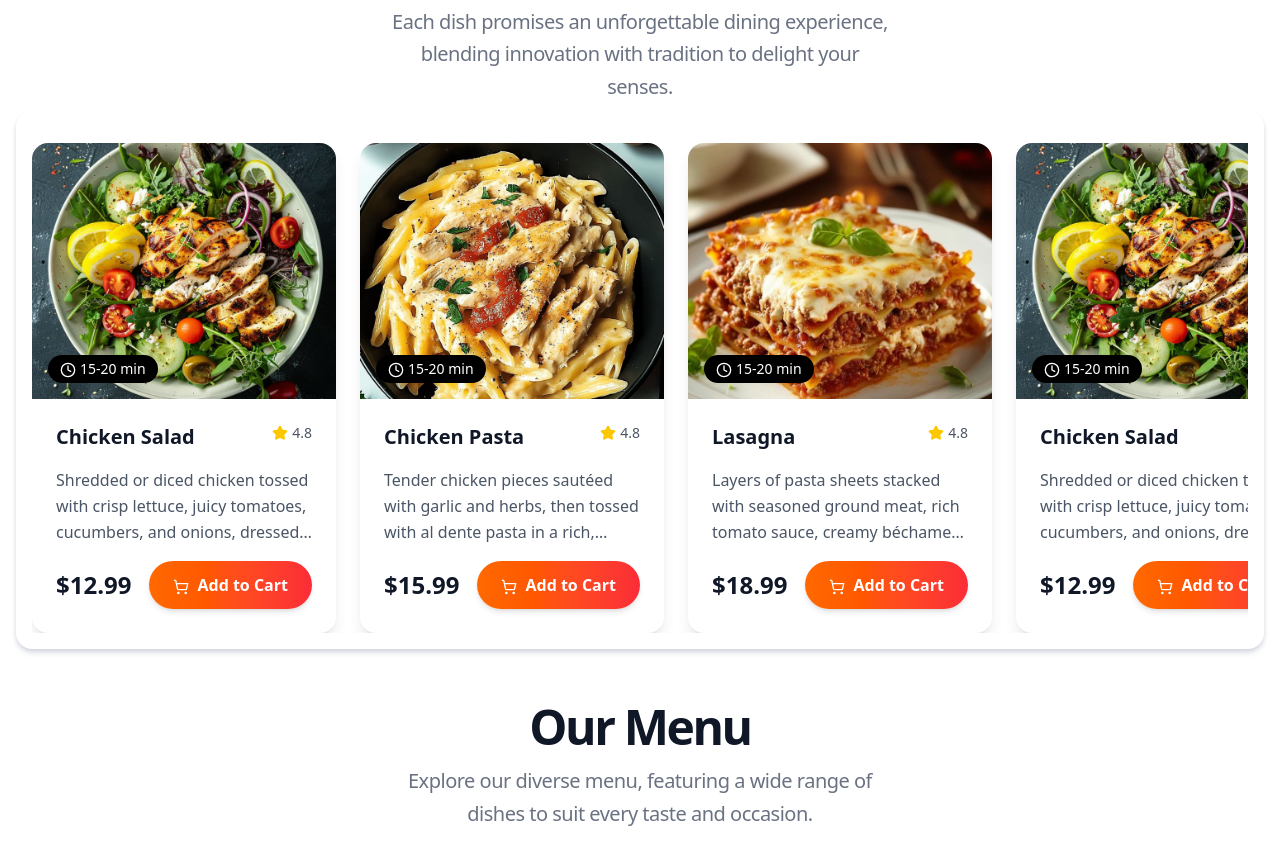
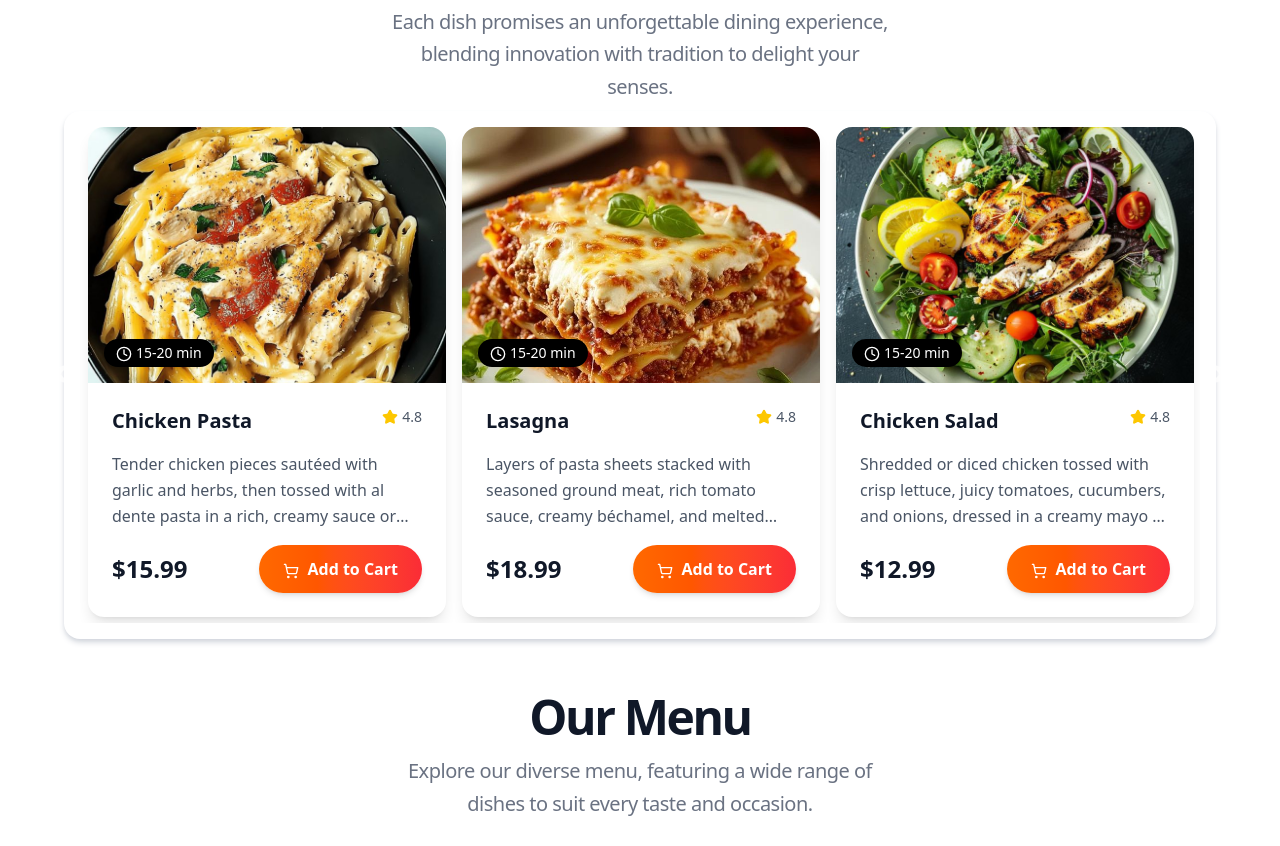
Before and after one commit to Samhith06/Foodman2.0, a React (Vite) app: page /main in a window 1280 px wide. Shown: the part 713-1559 px from the top of the page. Built offline with nearby package versions, Linux system fonts and the light colour scheme.

Commit message:
Done with the carasole

```diff
--- a/package.json
+++ b/package.json
@@ -17,6 +17,7 @@
     "react-dom": "^19.1.1",
     "react-router-dom": "^7.8.1",
     "react-slick": "^0.31.0",
+    "slick-carousel": "^1.8.1",
     "tailwindcss": "^4.1.12"
   },
   "devDependencies": {
--- a/src/pages/MainPage/components/specialdishes.jsx
+++ b/src/pages/MainPage/components/specialdishes.jsx
@@ -1,6 +1,13 @@
 import React from "react";
 import { Heart, Star, ShoppingCart, Clock } from "lucide-react";
-function SpecialDishes({ img, alt, description, price, rating = 4.8, cookTime = "15-20 min" }){
+function SpecialDishes({
+  img,
+  alt,
+  description,
+  price,
+  rating = 4.8,
+  cookTime = "15-20 min",
+}) {
   return (
     <div className="group bg-white rounded-2xl shadow-lg hover:shadow-2xl transition-all duration-300 overflow-hidden transform hover:-translate-y-2 max-w-sm mx-auto">
       {/* Image Container */}
--- a/src/pages/MainPage/index.jsx
+++ b/src/pages/MainPage/index.jsx
@@ -13,6 +13,8 @@ import dessert from "../../assets/Images/Dessert.jpeg";
 import snack from "../../assets/Images/Snacks.jpeg";
 import all from "../../assets/Images/All_items.jpeg";
 import Slider from "react-slick";
+import "slick-carousel/slick/slick.css";
+import "slick-carousel/slick/slick-theme.css";
 
 export const MainPage = () => {
   const [selectedCategory, setSelectedCategory] = useState("All Items");
@@ -26,7 +28,28 @@ export const MainPage = () => {
   ];
   console.log("Selected Category:", selectedCategory);
   console.log("Selected Timing:", selectedTiming);
+  let sliderRef = useRef(null);
+  const play = () => {
+    sliderRef.slickPlay();
+  };
+  const pause = () => {
+    sliderRef.slickPause();
+  };
 
+  const settings = {
+    dots: false,
+    infinite: true,
+    slidesToShow: 3,
+    slidesToScroll: 1,
+    autoplay: true,
+    autoplaySpeed: 3000,
+    swipeToSlide: true,
+    pauseOnHover: true,
+    responsive: [
+      { breakpoint: 1024, settings: { slidesToShow: 2 } },
+      { breakpoint: 640, settings: { slidesToShow: 1 } },
+    ],
+  };
   return (
     <div>
       <Header path="/main" />
@@ -40,9 +63,35 @@ export const MainPage = () => {
           innovation with tradition to delight your senses.
         </p>
       </div>
-      <section className="bg-white p-4 m-4 mt-2 pt-2 2xl:p-8 2xl:m-8 text-center hover:shadow-lg rounded-2xl shadow-gray-300 shadow-md">
-        <div className="flex overflow-x-auto gap-6 2xl:gap-10 mt-6 scrollbar-hide">
-          <div className="flex-shrink-0 w-[80%] sm:w-[50%] md:w-[33%] lg:w-1/4 min-w-[250px] 2xl:w-1/8">
+      <section className="bg-white p-4 m-4 mt-2 2xl:p-8 2xl:m-8 text-center hover:shadow-lg rounded-2xl shadow-gray-300 shadow-md w-full max-w-6xl mx-auto">
+        <Slider {...settings}>
+          <div className="px-2">
+            <SpecialDishes
+              img={card1}
+              alt="Chicken Salad"
+              description="Shredded or diced chicken tossed with crisp lettuce, juicy tomatoes, cucumbers, and onions, dressed in a creamy mayo or tangy vinaigrette for a refreshing, protein-packed dish bursting with flavor and crunch."
+              price="$12.99"
+              className="mx-2"
+            />
+          </div>
+          <div className="px-2">
+            <SpecialDishes
+              img={card2}
+              alt="Chicken Pasta"
+              description="Tender chicken pieces sautéed with garlic and herbs, then tossed with al dente pasta in a rich, creamy sauce or zesty tomato base, blended with veggies like bell peppers and spinach for a satisfying, flavorful meal."
+              price="$15.99"
+              className="mx-2"
+            />
+          </div>
+          <div className="px-2">
+            <SpecialDishes
+              img={card3}
+              alt="Lasagna"
+              description="Layers of pasta sheets stacked with seasoned ground meat, rich tomato sauce, creamy béchamel, and melted cheese, baked to golden perfection for a hearty, comforting Italian classic full of bold, savory flavor."
+              price="$18.99"
+            />
+          </div>
+          <div className="px-2">
             <SpecialDishes
               img={card1}
               alt="Chicken Salad"
@@ -50,8 +99,7 @@ export const MainPage = () => {
               price="$12.99"
             />
           </div>
-
-          <div className="flex-shrink-0 w-[80%] sm:w-[50%] md:w-[33%] lg:w-1/4 min-w-[250px] 2xl:w-1/8">
+          <div className="px-2">
             <SpecialDishes
               img={card2}
               alt="Chicken Pasta"
@@ -59,8 +107,7 @@ export const MainPage = () => {
               price="$15.99"
             />
           </div>
-
-          <div className="flex-shrink-0 w-[80%] sm:w-[50%] md:w-[33%] lg:w-1/4 min-w-[250px] 2xl:w-1/8">
+          <div className="px-2">
             <SpecialDishes
               img={card3}
               alt="Lasagna"
@@ -68,32 +115,7 @@ export const MainPage = () => {
               price="$18.99"
             />
           </div>
-          <div className="flex-shrink-0 w-[80%] sm:w-[50%] md:w-[33%] lg:w-1/4 min-w-[250px] 2xl:w-1/8">
-            <SpecialDishes
-              img={card1}
-              alt="Chicken Salad"
-              description="Shredded or diced chicken tossed with crisp lettuce, juicy tomatoes, cucumbers, and onions, dressed in a creamy mayo or tangy vinaigrette for a refreshing, protein-packed dish bursting with flavor and crunch."
-              price="$12.99"
-            />
-          </div>
-
-          <div className="flex-shrink-0 w-[80%] sm:w-[50%] md:w-[33%] lg:w-1/4 min-w-[250px] 2xl:w-1/8">
-            <SpecialDishes
-              img={card2}
-              alt="Chicken Pasta"
-              description="Tender chicken pieces sautéed with garlic and herbs, then tossed with al dente pasta in a rich, creamy sauce or zesty tomato base, blended with veggies like bell peppers and spinach for a satisfying, flavorful meal."
-              price="$15.99"
-            />
-          </div>
-          <div className="flex-shrink-0 w-[80%] sm:w-[50%] md:w-[33%] lg:w-1/4 min-w-[250px] 2xl:w-1/8">
-            <SpecialDishes
-              img={card3}
-              alt="Lasagna"
-              description="Layers of pasta sheets stacked with seasoned ground meat, rich tomato sauce, creamy béchamel, and melted cheese, baked to golden perfection for a hearty, comforting Italian classic full of bold, savory flavor."
-              price="$18.99"
-            />
-          </div>
-        </div>
+        </Slider>
       </section>
       <section>
         <div className="flex items-center justify-center flex-col mt-12">
```
Also changed, not shown: src/App.jsx (+9 -10 lines), 1 other file (tests, documents, lock files or other folders). Lines whose indentation alone changed are shown as unchanged.
